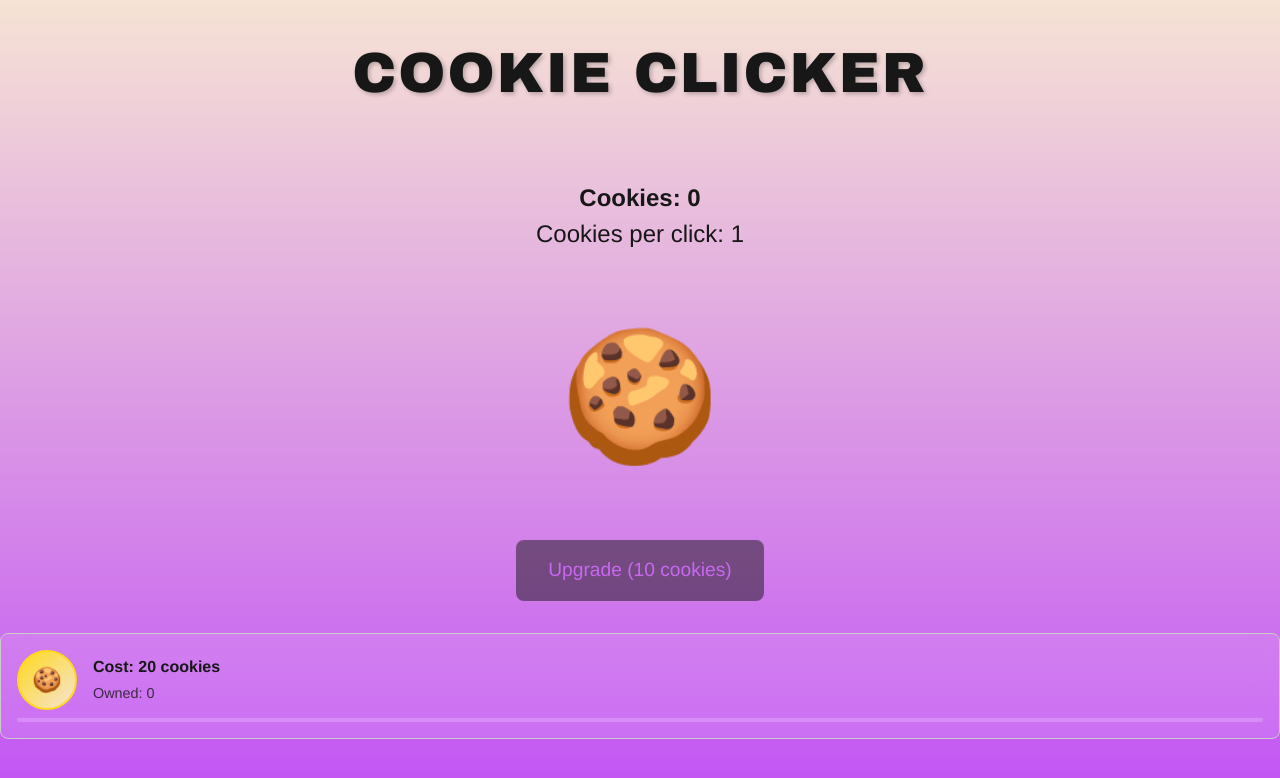
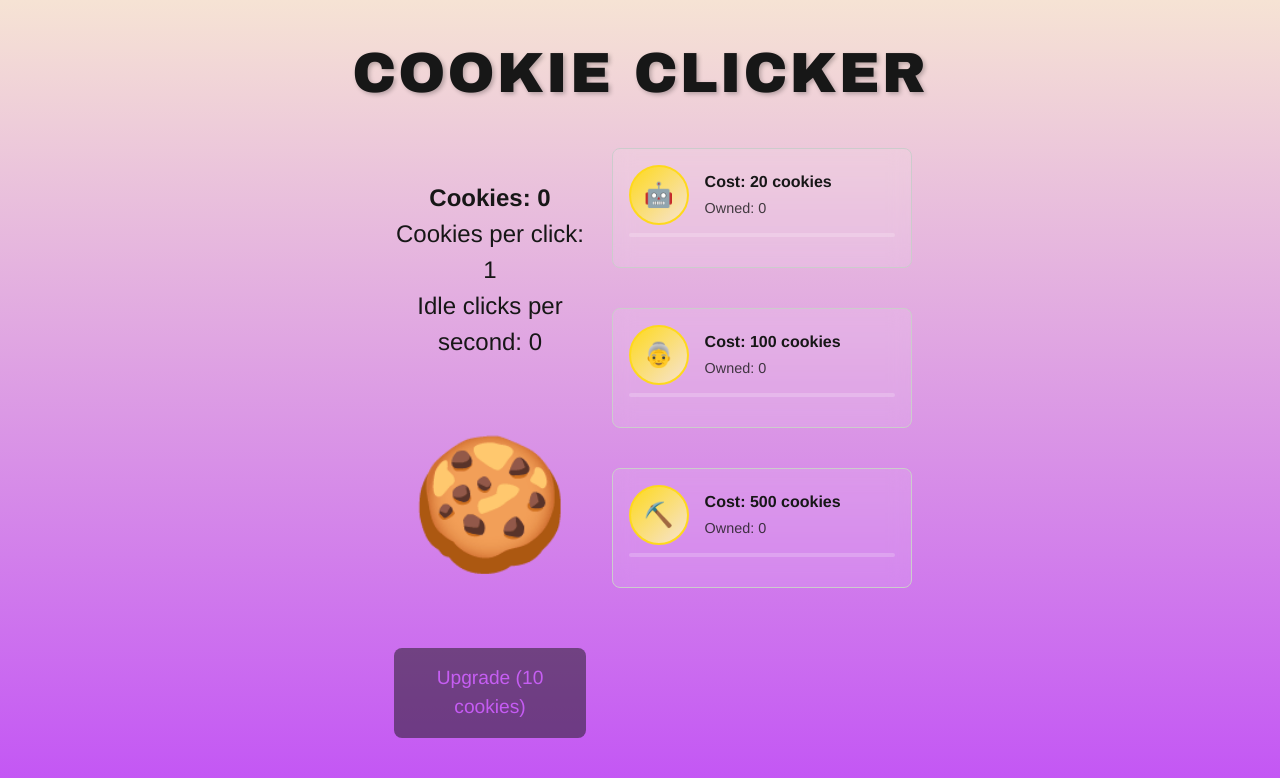
Before and after one commit to abearz8/cookie-clicker, a Next.js app: page / in a window 1280 px wide. Shown: the top 778 px of the page. Built offline with nearby package versions, Linux system fonts and the light colour scheme.

Commit message:
Changed layout of autoclicker and cookie clicker, added idle cps and adjusted multiplier

```diff
--- a/src/app/components/AutomaticUpgrade.module.css
+++ b/src/app/components/AutomaticUpgrade.module.css
@@ -7,6 +7,9 @@
     border-radius: 8px;
     background: rgba(255, 255, 255, 0.1);
     backdrop-filter: blur(10px);
+    width: 100%;
+    height: 120px; /* Fixed height to prevent layout shifts */
+    box-sizing: border-box;
 }
 
 .upgradeRow {
--- a/src/app/components/AutomaticUpgrade.tsx
+++ b/src/app/components/AutomaticUpgrade.tsx
@@ -8,22 +8,30 @@ interface AutomaticUpgradeProps {
     startingCost: number;
     baseCPSPerUpgrade: number;
     cookies: number;
+    cookie: Cookie;
+    onUpdate: () => void;
+    upgradeCount: number;
+    onUpgradePurchased: () => void;
 }
 
 export default function AutomaticUpgrade({
     icon,
     startingCost,
     baseCPSPerUpgrade,
-    cookies
+    cookies,
+    cookie,
+    onUpdate,
+    upgradeCount,
+    onUpgradePurchased
 }: AutomaticUpgradeProps) {
     const [upgrade] = useState<AutomaticUpgradeModel>(() => {
         return new AutomaticUpgradeModel(startingCost, baseCPSPerUpgrade);
     });
-    const [, forceUpdate] = useState({});
 
     const handleBuyUpgrade = () => {
-        upgrade.buyUpgrade(cookies);
-        forceUpdate({});
+        upgrade.buyUpgrade(cookies, cookie);
+        onUpgradePurchased();
+        onUpdate();
     }
 
     const cost = upgrade.getCostOfNext();
@@ -45,7 +53,7 @@ export default function AutomaticUpgrade({
                         Cost: {formattedCost} cookies
                     </div>
                     <div className={styles.ownedText}>
-                        Owned: {upgrade.getNumberOfUpgrades()}
+                        Owned: {upgradeCount}
                     </div>
                 </div>
             </div>
--- a/src/app/components/CookieClicker.tsx
+++ b/src/app/components/CookieClicker.tsx
@@ -6,9 +6,12 @@ import styles from './CookieClicker.module.css';
 interface CookieClickerProps {
     cookie: Cookie;
     onUpdate: () => void;
+    autoclickerCount: number;
+    grandmaCount: number;
+    mineCount: number;
 }
 
-export default function CookieClicker({ cookie, onUpdate }: CookieClickerProps) {
+export default function CookieClicker({ cookie, onUpdate, autoclickerCount, grandmaCount, mineCount }: CookieClickerProps) {
     const handleClick = () => {
         cookie.click();
         onUpdate();
@@ -20,11 +23,18 @@ export default function CookieClicker({ cookie, onUpdate }: CookieClickerProps)
         }
     };
 
+    // Calculate total CPS from all upgrades
+    const autoclickerCPS = autoclickerCount * 1;
+    const grandmaCPS = grandmaCount * 5;
+    const mineCPS = mineCount * 25;
+    const totalCPS = autoclickerCPS + grandmaCPS + mineCPS;
+
     return (
         <div className={styles.container}>
             <div className={styles.stats}>
                 <h2><b>Cookies: {cookie.getTotalCookies()}</b></h2>
                 <h3>Cookies per click: {cookie.getCookiesPerClick()}</h3>
+                <h3>Idle clicks per second: {totalCPS}</h3>
             </div>
 
             <button
--- a/src/app/models/AutomaticUpgrade.ts
+++ b/src/app/models/AutomaticUpgrade.ts
@@ -1,20 +1,18 @@
 export class AutomaticUpgrade {
-    private numberOfUpgrades: number;
     private costOfNext: number;
     private baseCPSPerUpgrade: number;
-    private cpsMultiplier: number;
 
+    static numUpgrades: number = 0;
+    static cpsMultiplier: number = 1;
     static readonly UPGRADE_COST_MULTIPLIER = 1.15;
 
     constructor(startingCost: number, baseCPSPerUpgrade: number) {
         this.costOfNext = startingCost;
         this.baseCPSPerUpgrade = baseCPSPerUpgrade;
-        this.numberOfUpgrades = 0;
-        this.cpsMultiplier = 1;
     }
 
     getNumberOfUpgrades(): number {
-        return this.numberOfUpgrades;
+        return AutomaticUpgrade.numUpgrades;
     }
 
     getCostOfNext(): number {
@@ -22,22 +20,25 @@ export class AutomaticUpgrade {
     }
 
     getCPSPerUpgrade(): number {
-        return (this.baseCPSPerUpgrade * this.numberOfUpgrades) * this.cpsMultiplier;
+        return (this.baseCPSPerUpgrade * AutomaticUpgrade.numUpgrades) * AutomaticUpgrade.cpsMultiplier;
     }
 
-    buyUpgrade(cookies: number): void {
+    buyUpgrade(cookies: number, cookie: any): void {
         if(cookies < this.costOfNext) {
             return;
         }
 
-        this.numberOfUpgrades++;
-        this.costOfNext *= AutomaticUpgrade.UPGRADE_COST_MULTIPLIER;
-        if(this.numberOfUpgrades % 10 == 0) {
-            this.cpsMultiplier *= 2;
+        // Deduct the cost from cookies
+        cookie.totalCookies -= this.costOfNext;
+
+        AutomaticUpgrade.numUpgrades++;
+        this.costOfNext = Math.floor(this.costOfNext * AutomaticUpgrade.UPGRADE_COST_MULTIPLIER);
+        if(AutomaticUpgrade.numUpgrades % 10 == 0) {
+            AutomaticUpgrade.cpsMultiplier *= 2;
         }
     }
 
     getPercentUntilNextCPSUpgrade(): number {
-        return (this.numberOfUpgrades % 10) / 10;
+        return (AutomaticUpgrade.numUpgrades % 10) / 10;
     }
 }
--- a/src/app/models/Cookie.ts
+++ b/src/app/models/Cookie.ts
@@ -1,6 +1,8 @@
 export class Cookie {
     private clicks: number;
     private cookiesPerClick: number;
+    private numUpgrades: number;
+    private multiplier: number;
     private totalCookies: number;
     private costOfNextUpgrade: number;
 
@@ -9,6 +11,8 @@ export class Cookie {
         this.cookiesPerClick = 1;
         this.totalCookies = 0;
         this.costOfNextUpgrade = 10;
+        this.numUpgrades = 1;
+        this.multiplier = 1;
     }
 
     // Getters
@@ -21,7 +25,7 @@ export class Cookie {
     }
 
     getCookiesPerClick(): number {
-        return this.cookiesPerClick;
+        return this.cookiesPerClick * this.multiplier;
     }
 
     getTotalCookies(): number {
@@ -31,16 +35,24 @@ export class Cookie {
     // Methods
     click(): void {
         this.clicks++;
-        this.totalCookies += this.cookiesPerClick;
+        this.totalCookies += this.cookiesPerClick * this.multiplier;
     }
 
     upgradeCookiesPerClick(): boolean {
         if (this.totalCookies >= this.costOfNextUpgrade) {
             this.totalCookies -= this.costOfNextUpgrade;
-            this.cookiesPerClick += 1;
             this.costOfNextUpgrade *= 2;
+            this.cookiesPerClick += this.multiplier;
+            if(this.numUpgrades % 4 == 0) {
+                this.multiplier *= 2;
+            }
+            this.numUpgrades++;
             return true;
         }
         return false;
     }
+
+    addCookies(amount: number): void {
+        this.totalCookies += amount;
+    }
 }
--- a/src/app/page.tsx
+++ b/src/app/page.tsx
@@ -1,6 +1,6 @@
 'use client';
 
-import { useState } from 'react';
+import { useState, useEffect } from 'react';
 import { Cookie } from './models/Cookie';
 import Upgrade from './components/AutomaticUpgrade';
 import CookieClicker from './components/CookieClicker';
@@ -9,20 +9,99 @@ export default function Home() {
   const [cookie] = useState<Cookie>(new Cookie());
   const [, forceUpdate] = useState({});
 
+  // Track number of each upgrade type purchased
+  const [autoclickerCount, setAutoclickerCount] = useState(0);
+  const [grandmaCount, setGrandmaCount] = useState(0);
+  const [mineCount, setMineCount] = useState(0);
+
   const handleCookieUpdate = () => {
     forceUpdate({});
   };
 
+  // Add cookies per second based on upgrades
+  useEffect(() => {
+    const interval = setInterval(() => {
+      // Calculate total CPS from all upgrades
+      const autoclickerCPS = autoclickerCount * 1; // 1 CPS per autoclicker
+      const grandmaCPS = grandmaCount * 5; // 5 CPS per grandma
+      const mineCPS = mineCount * 25; // 25 CPS per mine
+
+      const totalCPS = autoclickerCPS + grandmaCPS + mineCPS;
+
+      // Add CPS to total cookies
+      if (totalCPS > 0) {
+        cookie.addCookies(totalCPS);
+        forceUpdate({});
+      }
+    }, 1000); // Run every 1000ms (1 second)
+
+    return () => clearInterval(interval);
+  }, [autoclickerCount, grandmaCount, mineCount, cookie]);
+
   return (
     <main>
       <h1 className="game-title">Cookie Clicker</h1>
-      <CookieClicker cookie={cookie} onUpdate={handleCookieUpdate} />
-      <Upgrade
-        icon="🍪"
-        startingCost={20}
-        baseCPSPerUpgrade={1}
-        cookies={cookie.getTotalCookies()}
-      />
+      <div style={{
+        display: 'flex',
+        gap: '-2rem',
+        alignItems: 'flex-start',
+        padding: '0 2rem',
+        justifyContent: 'center',
+        minHeight: '70vh'
+      }}>
+        <div style={{
+          flex: '0 0 auto',
+          display: 'flex',
+          justifyContent: 'center',
+          width: '20%',
+        }}>
+          <CookieClicker
+            cookie={cookie}
+            onUpdate={handleCookieUpdate}
+            autoclickerCount={autoclickerCount}
+            grandmaCount={grandmaCount}
+            mineCount={mineCount}
+          />
+        </div>
+        <div style={{
+          display: 'flex',
+          flexDirection: 'column',
+          gap: '2.5rem',
+          flex: '0 0 auto',
+          width: '300px'
+        }}>
+          <Upgrade
+            icon="🤖"
+            startingCost={20}
+            baseCPSPerUpgrade={1}
+            cookies={cookie.getTotalCookies()}
+            cookie={cookie}
+            onUpdate={handleCookieUpdate}
+            upgradeCount={autoclickerCount}
+            onUpgradePurchased={() => setAutoclickerCount(prev => prev + 1)}
+          />
+          <Upgrade
+            icon="👵"
+            startingCost={100}
+            baseCPSPerUpgrade={5}
+            cookies={cookie.getTotalCookies()}
+            cookie={cookie}
+            onUpdate={handleCookieUpdate}
+            upgradeCount={grandmaCount}
+            onUpgradePurchased={() => setGrandmaCount(prev => prev + 1)}
+          />
+          <Upgrade
+            icon="⛏️"
+            startingCost={500}
+            baseCPSPerUpgrade={25}
+            cookies={cookie.getTotalCookies()}
+            cookie={cookie}
+            onUpdate={handleCookieUpdate}
+            upgradeCount={mineCount}
+            onUpgradePurchased={() => setMineCount(prev => prev + 1)}
+          />
+        </div>
+      </div>
     </main>
   );
 }
```
Also changed, not shown: notes.txt.
